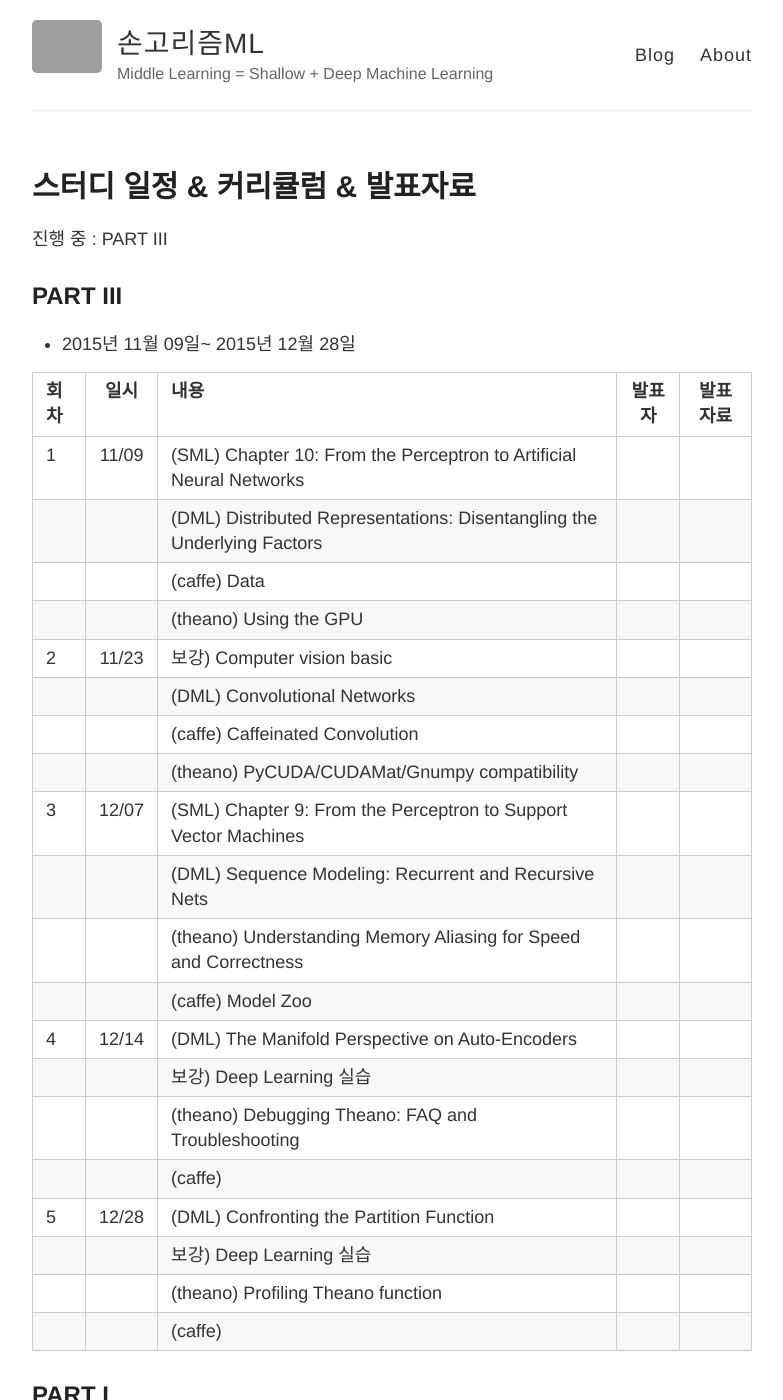
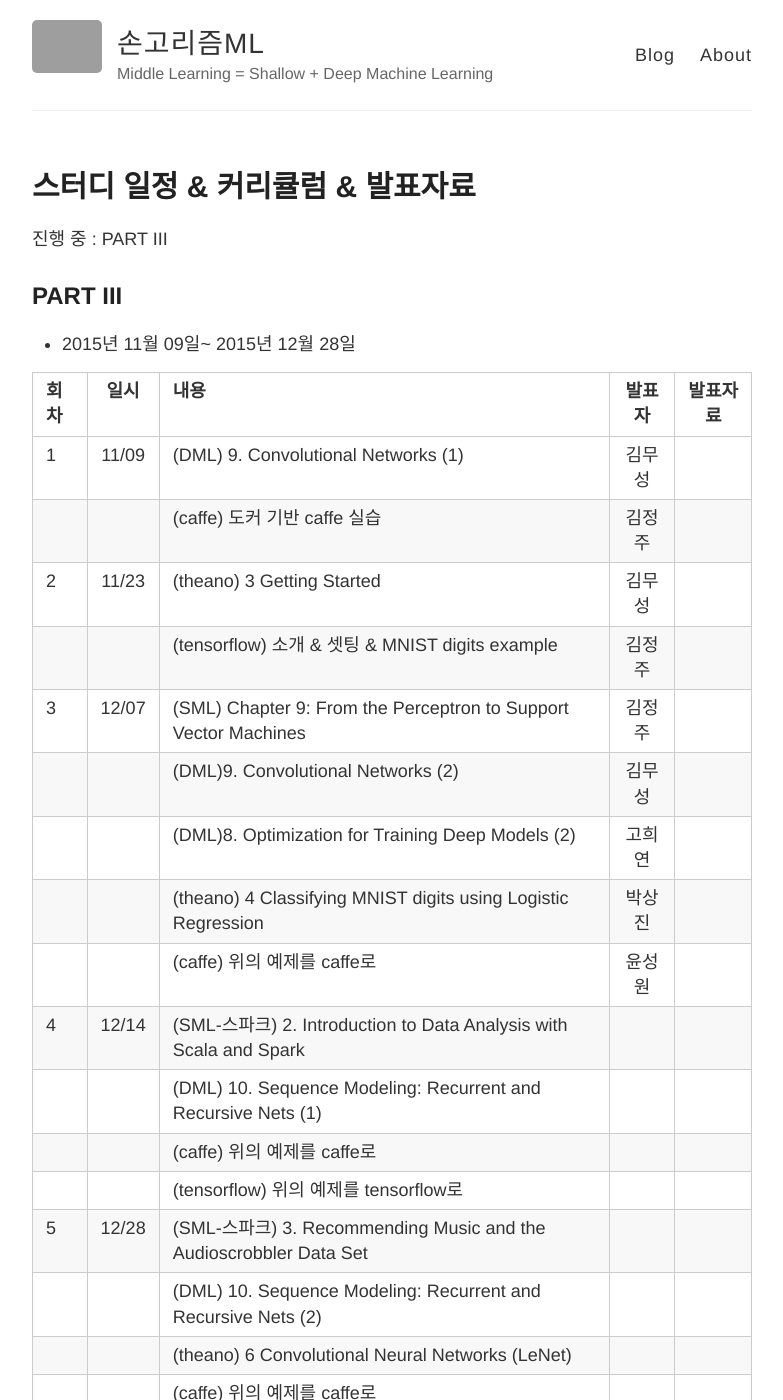
Before and after one commit to songorithm/ML, a Jekyll site: the page built from _posts/2015-12-1-SCHEDULE.md, in a window 1280 px wide and 1400 px high. Shown: the whole window, without its empty margins (248-1031 px from the left). Built offline with Jekyll 4.4.1, drawn with Linux system fonts in a browser that asks for light colours; Markdown is read by kramdown in place of the engine named in the settings; some of the changed text lies outside the part shown; grey boxes are pictures that could not be loaded.

Commit message:
Update 2015-12-1-SCHEDULE.md

```diff
--- a/_posts/2015-12-1-SCHEDULE.md
+++ b/_posts/2015-12-1-SCHEDULE.md
@@ -13,27 +13,24 @@ title: 스터디 일정 & 커리큘럼 & 발표자료
 
 | 회차  | 일시   | 내용                                  | 발표자  |              발표자료                    |
 | ----- |:------:| :-------------------------------------|:-------:|:----------------------------------------: |
-| 1 |11/09| (SML) Chapter 10: From the Perceptron to Artificial Neural Networks  |   |   |
-|   |     | (DML) Distributed Representations: Disentangling the Underlying Factors   |   |   |
-|   |     | (caffe) Data   |  |   |
-|   |     | (theano) Using the GPU   |  |   |
-| 2 |11/23| 보강) Computer vision basic  |   |   |
-|   |     | (DML) Convolutional Networks   |   |   |
-|   |     | (caffe) Caffeinated Convolution   |  |   |
-|   |     | (theano) PyCUDA/CUDAMat/Gnumpy compatibility   |  |   |
-| 3 |12/07| (SML) Chapter 9: From the Perceptron to Support Vector Machines  |   |   |
-|   |     | (DML) Sequence Modeling: Recurrent and Recursive Nets   |   |   |
-|   |     | (theano) Understanding Memory Aliasing for Speed and Correctness   |   |   |
-|   |     | (caffe) Model Zoo   |   |   |
-| 4 |12/14| (DML) The Manifold Perspective on Auto-Encoders  |   |   |
-|   |     | 보강) Deep Learning 실습   |   |   |
-|   |     | (theano) Debugging Theano: FAQ and Troubleshooting   |   |   |
-|   |     | (caffe)    |  |   |
-| 5 |12/28| (DML) Confronting the Partition Function  |   |   |
-|   |     | 보강) Deep Learning 실습   |   |   |
-|   |     | (theano) Profiling Theano function   |  |   |
-|   |     | (caffe)    |  |   |
-
+| 1 |11/09| (DML) 9. Convolutional Networks (1)  |  김무성 |   |
+|   |     | (caffe) 도커 기반 caffe 실습   | 김정주   |   |
+| 2 |11/23| (theano) 3 Getting Started  | 김무성  |   |
+|   |     | (tensorflow) 소개 & 셋팅 & MNIST digits example | 김정주  |   |
+| 3 |12/07| (SML) Chapter 9: From the Perceptron to Support Vector Machines  | 김정주  |   |
+|   |     | (DML)9. Convolutional Networks (2)  |  김무성  |   |
+|   |     | (DML)8. Optimization for Training Deep Models (2)   | 고희연  |   |
+|   |     | (theano) 4 Classifying MNIST digits using Logistic Regression  | 박상진  |   |
+|   |     | (caffe) 위의 예제를 caffe로  | 윤성원  |   |
+| 4 |12/14| (SML-스파크) 2. Introduction to Data Analysis with Scala and Spark  |   |   |
+|   |     | (DML) 10. Sequence Modeling: Recurrent and Recursive Nets (1)   |   |   |
+|   |     | (caffe) 위의 예제를 caffe로   |   |   |
+|   |     | (tensorflow) 위의 예제를 tensorflow로    |  |   |
+| 5 |12/28| (SML-스파크) 3. Recommending Music and the Audioscrobbler Data Set  |   |   |
+|   |     | (DML) 10. Sequence Modeling: Recurrent and Recursive Nets (2)   |   |   |
+|   |     | (theano) 6 Convolutional Neural Networks (LeNet)   |  |   |
+|   |     | (caffe) 위의 예제를 caffe로    |  |   |
+|   |     | (tensorflow) 위의 예제를 tensorflow로    |  |   |
 
 ## PART I
 
```
